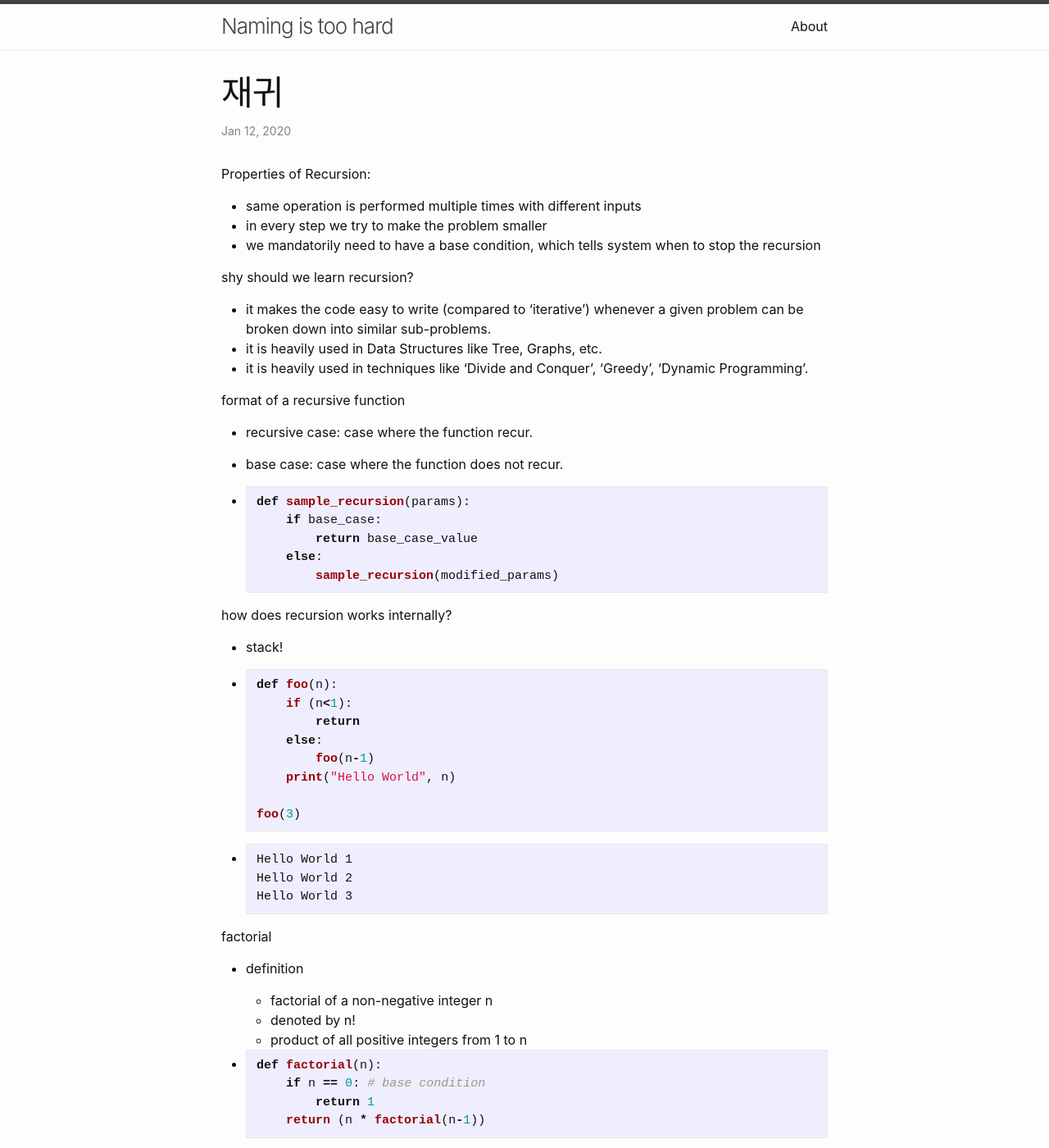
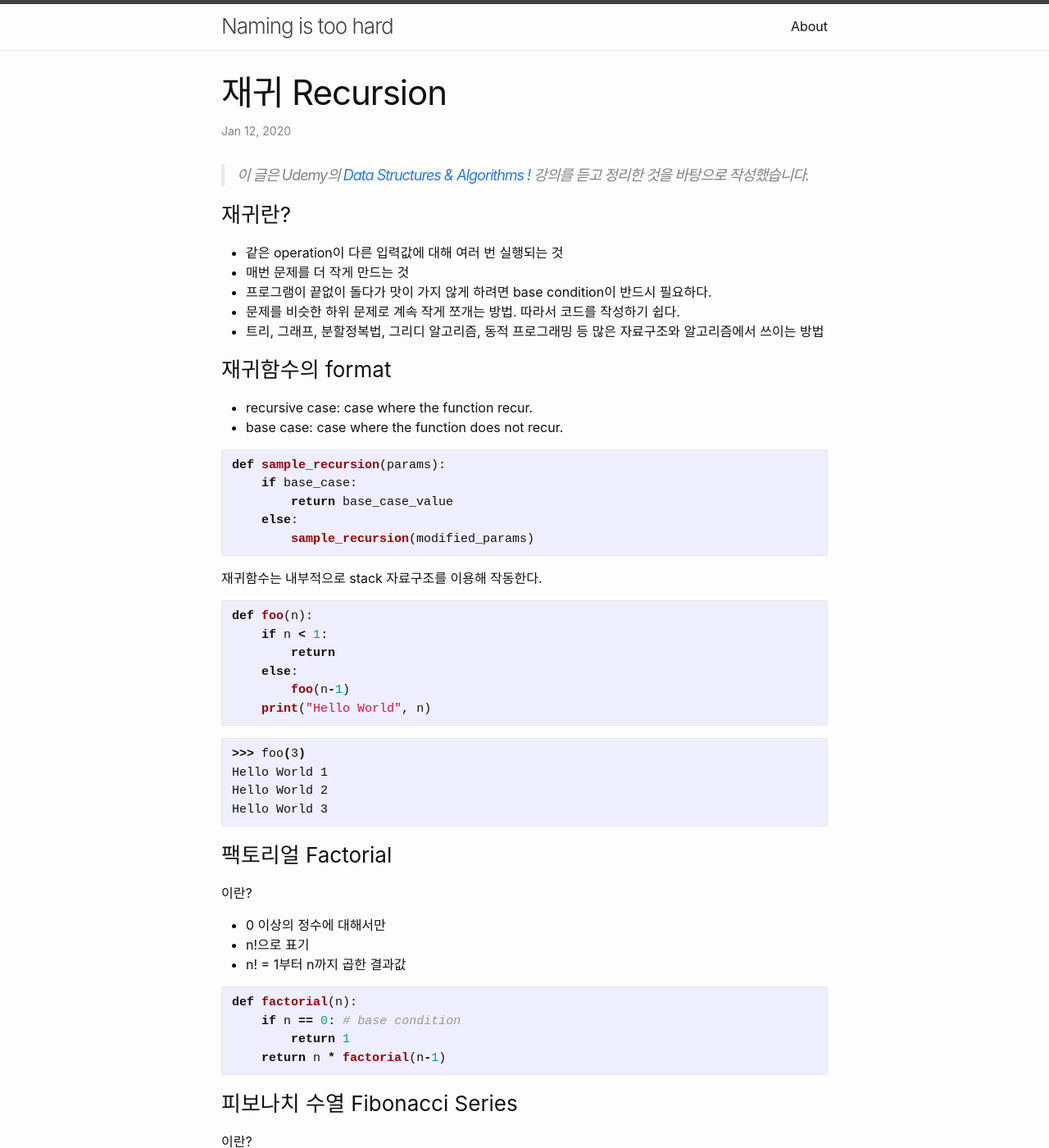
Before and after one commit to namingistoohard/namingistoohard.github.io, a Jekyll site: the page built from _posts/2020-01-12-recursion.md, in a window 1280 px wide and 1400 px high. Shown: the whole window at 82% size. Built offline with Jekyll 4.4.1, drawn with Linux system fonts in a browser that asks for light colours; some of the changed text lies outside the part shown.

Commit message:
Translate 2 posts into Korean | recursion, algo run time analysis

````diff
--- a/_posts/2020-01-12-recursion.md
+++ b/_posts/2020-01-12-recursion.md
@@ -1,121 +1,102 @@
 ---
 layout: post
-title:  "재귀"
+title:  "재귀 Recursion"
 ---
 
-Properties of Recursion:
+> 이 글은 Udemy의 [Data Structures & Algorithms !](https://www.udemy.com/course/learn-data-structure-algorithms-with-java-interview/) 강의를 듣고 정리한 것을 바탕으로 작성했습니다.
 
-- same operation is performed multiple times with different inputs
-- in every step we try to make the problem smaller
-- we mandatorily need to have a base condition, which tells system when to stop the recursion
+### 재귀란?
+* 같은 operation이 다른 입력값에 대해 여러 번 실행되는 것
+* 매번 문제를 더 작게 만드는 것
+* 프로그램이 끝없이 돌다가 맛이 가지 않게 하려면 base condition이 반드시 필요하다.
+- 문제를 비슷한 하위 문제로 계속 작게 쪼개는 방법. 따라서 코드를 작성하기 쉽다.
+- 트리, 그래프, 분할정복법, 그리디 알고리즘, 동적 프로그래밍 등 많은 자료구조와 알고리즘에서 쓰이는 방법
 
-shy should we learn recursion?
-
-* it makes the code easy to write (compared to 'iterative') whenever a given problem  can be broken down into similar sub-problems.
-* it is heavily used in Data Structures like Tree, Graphs, etc.
-* it is heavily used in techniques like 'Divide and Conquer', 'Greedy', 'Dynamic Programming'.
-
-format of a recursive function
-
+### 재귀함수의 format
 * recursive case: case where the function recur.
-
 * base case: case where the function does not recur.
 
-* ```python
-  def sample_recursion(params):
-      if base_case:
-          return base_case_value
-      else:
-          sample_recursion(modified_params)
-  ```
+```python
+def sample_recursion(params):
+    if base_case:
+        return base_case_value
+    else:
+        sample_recursion(modified_params)
+```
 
-how does recursion works internally?
+재귀함수는 내부적으로 stack 자료구조를 이용해 작동한다.
 
-* stack!
+```python
+def foo(n):
+    if n < 1:
+        return
+    else:
+        foo(n-1)
+    print("Hello World", n)
+```
 
-* ```python
-  def foo(n):
-      if (n<1):
-          return
-      else:
-          foo(n-1)
-      print("Hello World", n)
+```shell
+>>> foo(3)
+Hello World 1
+Hello World 2
+Hello World 3
+```
 
-  foo(3)
-  ```
+### 팩토리얼 Factorial
 
-* ```shell
-  Hello World 1
-  Hello World 2
-  Hello World 3
-  ```
+이란?
+* 0 이상의 정수에 대해서만
+* n!으로 표기
+* n! = 1부터 n까지 곱한 결과값
 
-factorial
+```python
+def factorial(n):
+    if n == 0: # base condition
+        return 1
+    return n * factorial(n-1)
+```
 
-* definition
+### 피보나치 수열 Fibonacci Series
 
-  * factorial of a non-negative integer n
-  * denoted by n!
-  * product of all positive integers from 1 to n
+이란?
+* 수열의 각 항은 직전 두 항의 합이다.
+* 첫 두 항은 0, 1이다.
+* 0, 1, 1, 2, 3, 5, 8, 13, 21, ...
 
-* ```python
-  def factorial(n):
-      if n == 0: # base condition
-          return 1
-      return (n * factorial(n-1))
-  ```
+```python
+def fibonacci(n):
+    if n < 1:
+        raise ValueError
+    elif n == 1 or n == 2:
+        return n - 1
+    else:
+        return fibonacci(n-1) + fibonacci(n-2)
+```
 
-fibonacci series
+(재귀함수는 수열의 점화식 같은 걸로 표현되는 문제들을 풀 때 유용하겠구나..?!)
 
-* definition
-
-  * a series of numbers in which each number is the sum of the two preceding numbers
-  * first 2 numbers by definition are 0 and 1.
-  * 0, 1, 1, 2, 3, 5, 8, 13, 21, ...
-
-* ```python
-  def fib(n):
-      if n < 1:
-          throw error
-      elif n == 1 or n == 2:
-          return n - 1
-      else:
-          return fib(n-1) + fib(n-2)
-  ```
-
-* (재귀함수는 수열의 점화식 같은 걸로 표현되는 문제들을 풀 때 유용하겠구나..?!)
-
-recursion vs iteration
-
+### recursion vs iteration
 * compares space & time complexity
 
-* | particulars                            | recursion | iteration |
-  | -------------------------------------- | --------- | --------- |
-  | space efficient?                       | no        | yes       |
-  | time efficient?                        | no        | yes       |
-  | ease of code (to solve sub-problems) ? | yes       | no        |
+| particulars | recursion | iteration |
+| --- | --- | --- |
+| space efficient? | no | yes |
+| time efficient? | no | yes |
+| ease of code (to solve sub-problems)? | yes | no |
 
-* 공간: iteration은 함수들의 스택을 쌓을 필요 없이 루프를 돌리면 되니까 (이거 이해 안 됨. 아까 iteration도 스택 쌓지 않았나..?? 아님 그것도 재귀였나.... 모르겠다)
 
-* 시간(execution efficiency): 재귀는 스택의 push, pop operation을 계속하기 때문에
+공간: iteration은 함수들의 스택을 쌓을 필요 없이 루프를 돌리면 되니까 (이거 이해 안 됨. 아까 iteration도 스택 쌓지 않았나..?? 아님 그것도 재귀였나.... 모르겠다)
 
-when to use/avoid recursion?
+시간(execution efficiency): 재귀는 스택의 push, pop operation을 계속하기 때문에
 
-* use
-  * when we can easily breakdown a problem into similar subproblem
-  * when we are ok with extra overhead (both time and space) that comes with it
-    * 오버헤드가 정확히 얼마나 일어나는지 직접 조사해 봐야겠다
-    * 오버헤드를 예측할 수 없을 때는 최대한 재귀를 사용하지 말 것.
-      * (예시를 들어 주셨는데 못 알아들음...)
-  * when we need a quick working solution instead of efficient one.
-* avoid
-  * if the response to any of the above statements is NO, we should not go with recursion.
+### when to use/avoid recursion?
+- 문제를 비슷한 subproblem으로 쪼갤 수 있을 때
+- 재귀의 사용으로 인한 시/공간 소모 overhead를 예측할 수 있을 때
+- 문제를 빠르게 해결하고 싶을 때 (efficient하지는 않음)
+- 이 중 하나라도 해당하지 않는다면, 재귀를 사용하지 말 것!
 
-practical use of recursion
-
-* stack
-* tree - traversal / searching(Binary Search Tree) / insertion / deletion
-* sorting - quick sort / merge sort
-* divide and conquer
-* dynamic programming
-* etc.
+### 재귀의 사용 예시
+- 스택
+- 트리의 순회/탐색(이진 탐색 트리)/삽입/삭제
+- 분할정복법
+- 동적 프로그래밍
````
Also changed, not shown: _posts/2020-01-12-algo-run-time-analysis.md (+71 -55 lines).
